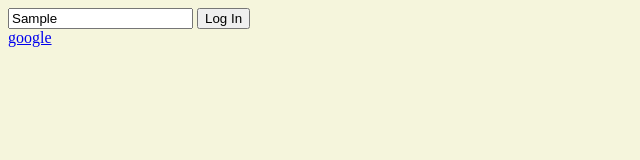
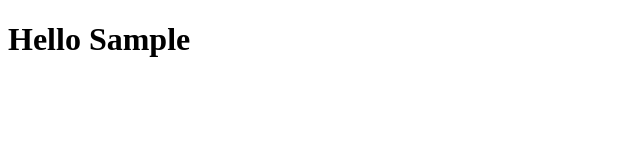
Before and after one commit to 2jomo85/nomad_javascript, a plain HTML site: page index.html in a window 1280 px wide. Both pictures are taken after typing "Sample" into the empty fields and a click on the input "Log In". Shown: the whole page, without its empty margins (0-640 px from the left). Drawn offline with Linux system fonts and the light colour scheme.

Commit message:
4.4 Getting Username

```diff
--- a/app.js
+++ b/app.js
@@ -2,15 +2,19 @@
 // .login-form => Class
 const loginForm = document.querySelector("#login-form");
 const loginInput = document.querySelector("#login-form input");
+const greeting = document.querySelector("#greeting");
 
-const link = document.querySelector("a");
+const HIDDEN_CLASSNAME = "hidden";
 
 // JavaScript에서 이벤트의 관한 정보를 첫번째 인자로 넘겨준다.
 function onLoginSubmit(event) {
   // 브라우저의 기본동작을 막는 함수
   event.preventDefault();
   const username = loginInput.value;
-  console.log(username);
+  loginForm.classList.add(HIDDEN_CLASSNAME);
+  greeting.innerText = `Hello ${username}`;
+  //greeting.innerText = "Hello " + username;
+  greeting.classList.remove(HIDDEN_CLASSNAME);
 }
 
 function handleLinkClick(event) {
@@ -18,4 +22,3 @@ function handleLinkClick(event) {
 }
 
 loginForm.addEventListener("submit", onLoginSubmit);
-link.addEventListener("click", handleLinkClick);
--- a/index.html
+++ b/index.html
@@ -12,7 +12,7 @@
       <input required maxlength="15" type=""text" placeholder="What is your name?"></input>
       <input type="submit" value="Log In"></input>
     </form>
-    <a href="https://www.google.com">google</a>
+    <h1 id="greeting" class="hidden"></h1>
     <script src="app.js"></script>
   </body>
 </html>
--- a/style.css
+++ b/style.css
@@ -1,15 +1,3 @@
-body {
-  background-color: beige;
+.hidden {
+  display: none;
 }
-
-h1 {
-  color: cornflowerblue;
-}
-
-.active {
-  color: tomato;
-}
-
-.sexy-font {
-  font-family: "Franklin Gothic Medium", "Arial Narrow", Arial, sans-serif;
-}
```
